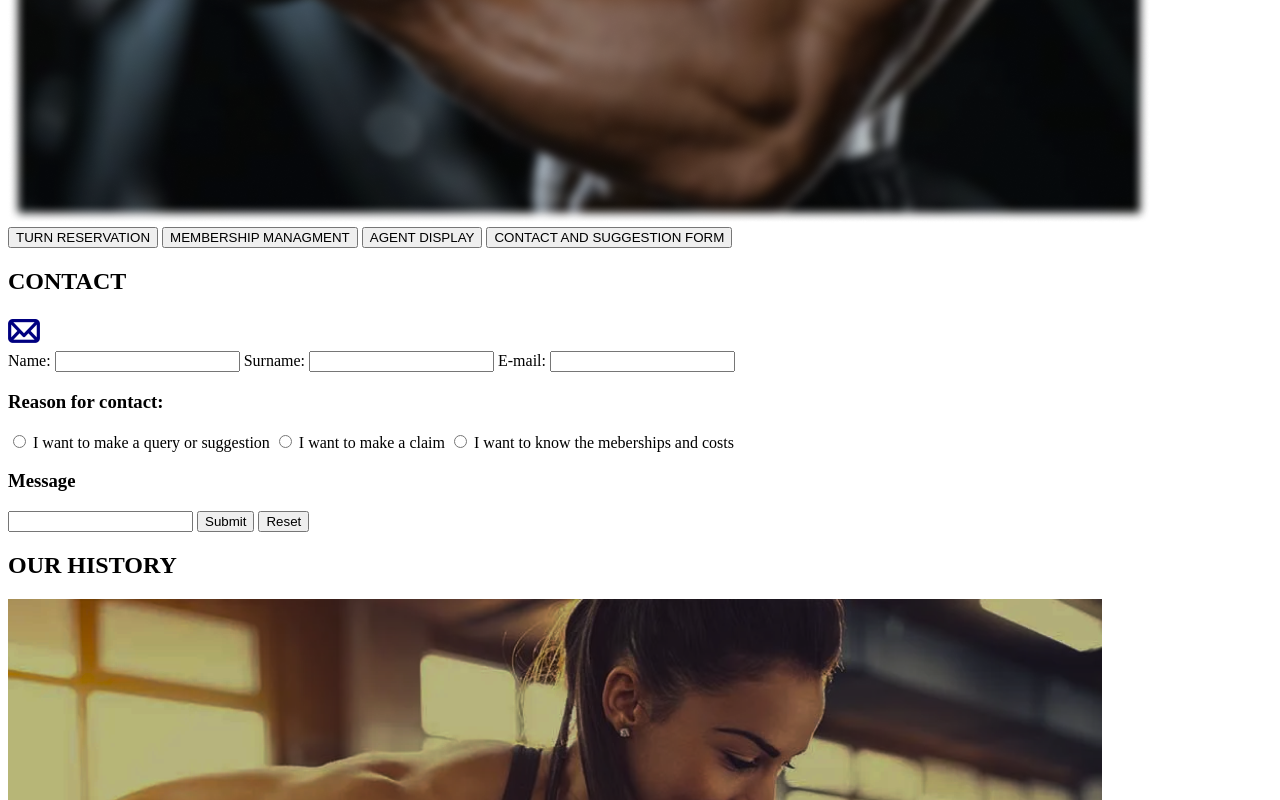
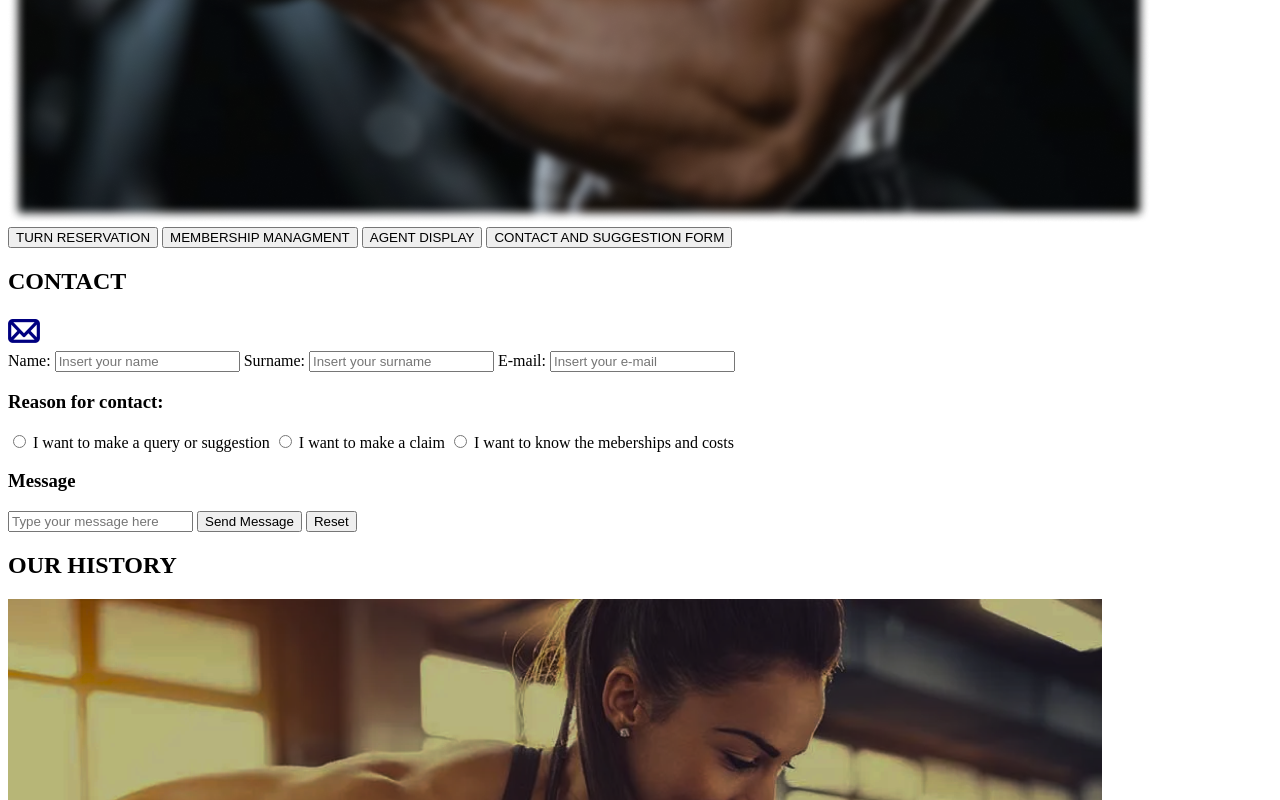
Before and after one commit to NicolasKler/BaSP-M2023, a plain HTML site: page Week-02/index.html in a window 1280 px wide. Shown: the part 2000-2800 px from the top of the page. Drawn offline with Linux system fonts and the light colour scheme; files whose address does not match are found by name.

Commit message:
Fill the Readme, added placeholders for all fields, erase some redundacies

```diff
--- a/Week-02/index.html
+++ b/Week-02/index.html
@@ -14,8 +14,8 @@
             alt="RadiumRocket Logo Rocket">
             <div>
                 <button type="button" onclick="window.location.href='';">Sing Up</button>
-                <button type="button" onclick="window.location.href='';">>Log In</button>
-                <button type="button" onclick="window.location.href='';">>Contact</button>
+                <button type="button" onclick="window.location.href='';">Log In</button>
+                <button type="button" onclick="window.location.href='';">Contact</button>
             </div>
 
             <div>
@@ -76,11 +76,14 @@
                      alt="Mail Icon">
                         <form action="">
                             <label for="fname">Name:</label>
-                            <input type="text" id="fname" name="fname" required="required">
+                            <input type="text" id="fname" name="fname" required="required"
+                            placeholder="Insert your name">
                             <label for="sname">Surname:</label>
-                            <input type="text" id="lname" name="lname" required="required">
+                            <input type="text" id="lname" name="lname" required="required"
+                            placeholder="Insert your surname">
                             <label for="email">E-mail:</label>
-                            <input type="email" id="lname" name="lname" required="required">
+                            <input type="email" id="lname" name="lname" required="required"
+                            placeholder="Insert your e-mail">
 
                             <h3>Reason for contact:</h3>
 
@@ -92,8 +95,9 @@
                             value="meberships"> <label>I want to know the meberships and costs</label>
 
                             <h3>Message</h3>
-                            <input type="text" name="textbox" id="" required="required">
-                            <input type="submit" value="Submit">
+                            <input type="text" name="textbox" id="" required="required"
+                            placeholder="Type your message here">
+                            <input type="submit" value="Send Message">
                             <input type="reset" value="Reset">
                         </form>
                 </div>
@@ -113,7 +117,7 @@
                 </div>
 
                 <div id="Activities">
-                    <div>
+
                     <h2>ACTIVITIES</h2>
                     <a href="">
                     <img src="C:\Users\nicok\Trabajo\Radium Rocket\BaSP-M2023\Week-02\img\image 18.png"
@@ -134,9 +138,8 @@
                     <a href="">
                     <img src="C:\Users\nicok\Trabajo\Radium Rocket\BaSP-M2023\Week-02\img\image 15.png"
                     alt="boxing glove"></a>
-                        </div>
 
-                    <div>
+
                     <h2>MEMBERSHIP TYPES</h2>
 
                     <h3>Black membership</h3>
@@ -172,7 +175,6 @@
                         <li>Grid display</li>
                     </ul>
                 </div>
-                </div>
 
                 <footer>
                     <p>Copyright © 2022 Radium Rocket. All rights reserved.</p>
```
Also changed, not shown: 1 other file. Lines whose indentation alone changed are shown as unchanged.
